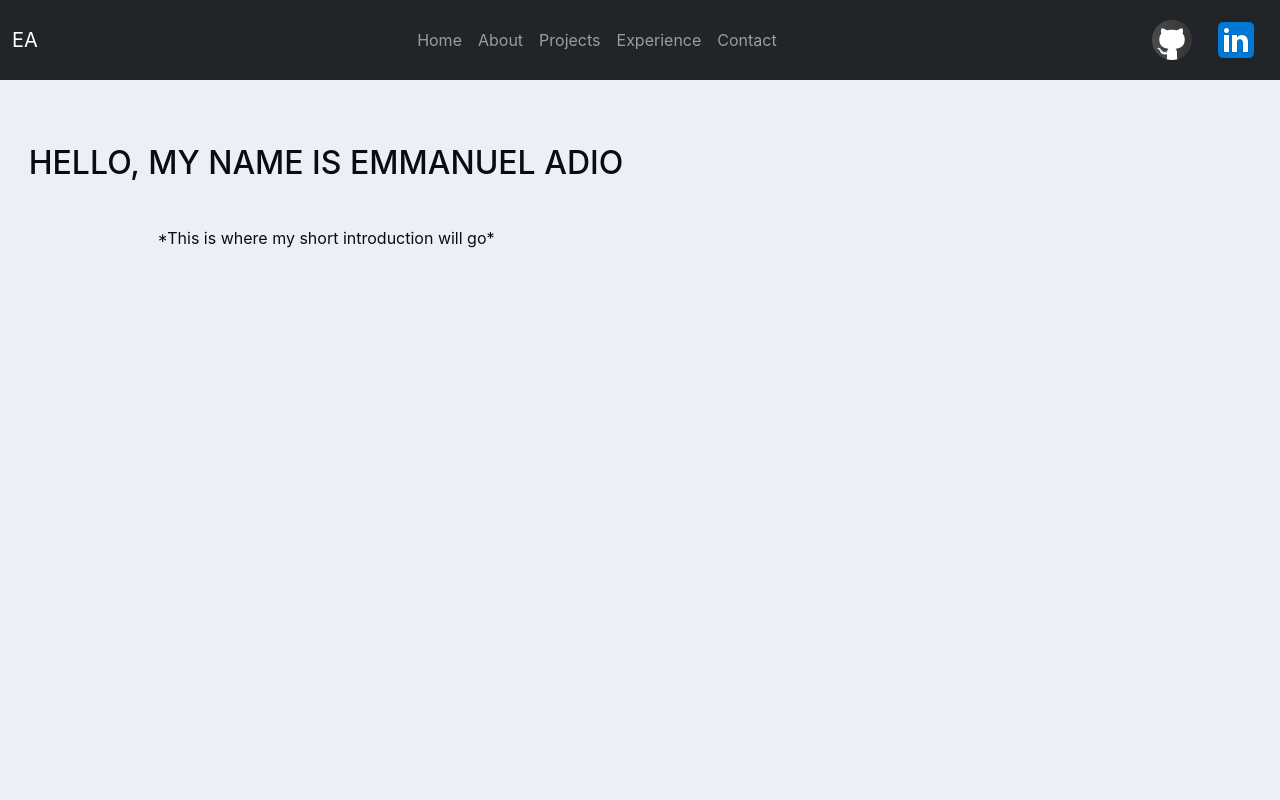
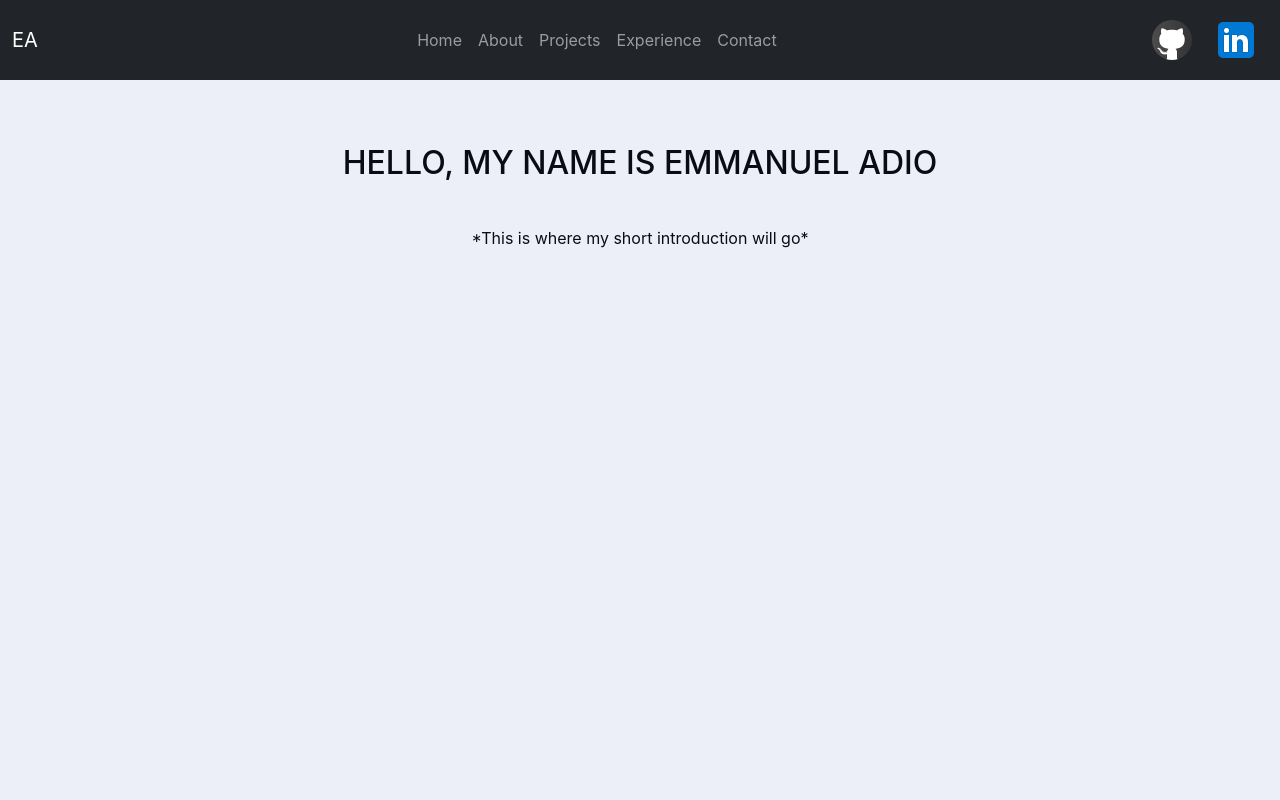
Before and after one commit to EmmanuelAdio/EmmanuelAdio.github.io, a React (Create React App) app in the folder portfolio/: page / in a window 1280 px wide. Shown: the top 800 px of the page. Built offline with nearby package versions, Linux system fonts and the light colour scheme.

Commit message:
centered text on home page

```diff
--- a/portfolio/src/components/Home.tsx
+++ b/portfolio/src/components/Home.tsx
@@ -12,17 +12,10 @@ export default function Home() {
   return (
     <>
     <div className="page home container-fluid p-4">
-      <div className="row align-items-center">
-        <div className="col-md-6">
-
-          <div className="textBox Introduction">
-            <h2 className="textBox mb-4">HELLO, MY NAME IS EMMANUEL ADIO</h2>
-            <p>*This is where my short introduction will go*</p>
-          </div>
-
-        </div>
+      <div className="textBox Introduction">
+        <h2 className="textBox mb-4">HELLO, MY NAME IS EMMANUEL ADIO</h2>
+        <p>*This is where my short introduction will go*</p>
       </div>
-
     </div>
     <PageLine></PageLine>
     </>
```
